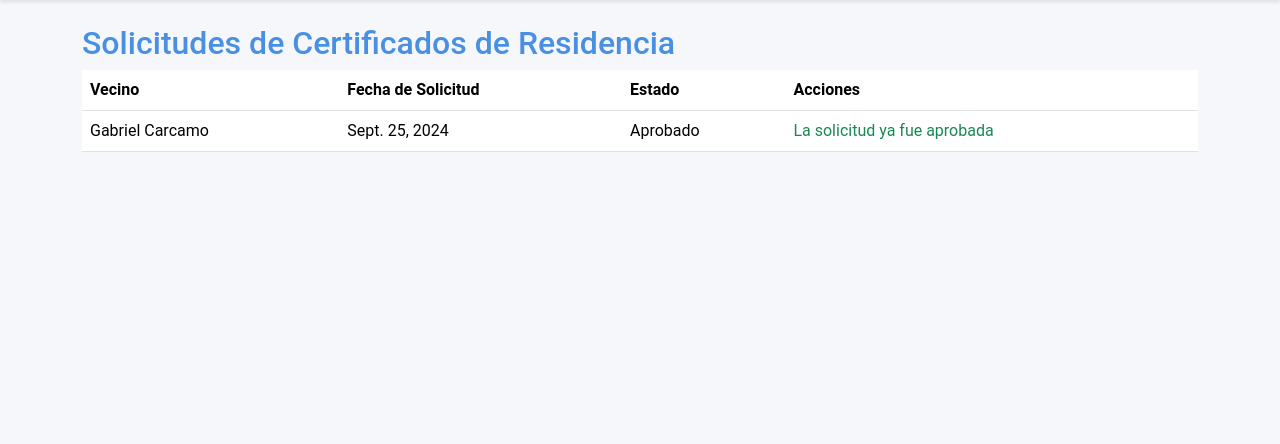
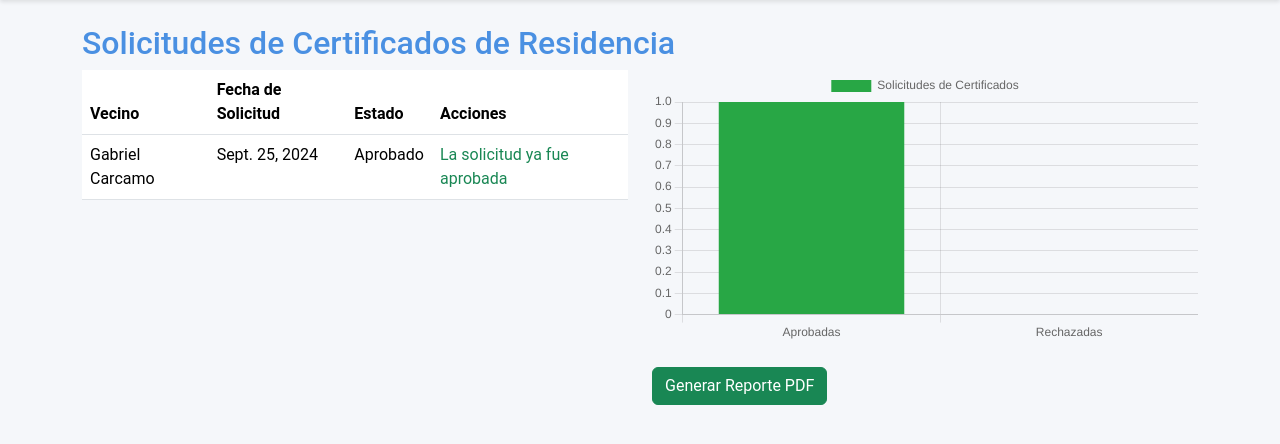
Before and after one commit to VicxNF/Junta-Vecinos, a Django app: page /gestionar/ in a window 1280 px wide. Shown: the part 56-500 px from the top of the page. Run offline with Django 5.2, Linux system fonts and the light colour scheme; a user stored in the database is signed in; data comes from the database, SQL or seed files in the repository; some libraries are stand-ins or nearby versions.

Commit message:
Grafico y reporte solicitudes

```diff
--- a/junta_vecinos/templates/junta_vecinos/gestionar_solicitudes.html
+++ b/junta_vecinos/templates/junta_vecinos/gestionar_solicitudes.html
@@ -4,6 +4,10 @@
 
 {% block content %}
 <h2>Solicitudes de Certificados de Residencia</h2>
+
+<div class="row">
+    <!-- Columna de la tabla (lista de solicitudes) -->
+    <div class="col-md-6">
         <table class="table">
             <thead>
                 <tr>
@@ -34,4 +38,39 @@
                 {% endfor %}
             </tbody>
         </table>
+    </div>
+
+    <!-- Columna del gráfico -->
+    <div class="col-md-6">
+        <!-- Contenedor para el gráfico -->
+        <canvas id="solicitudesChart" width="400" height="200"></canvas>
+
+        <!-- Botón para generar reporte PDF -->
+        <button class="btn btn-success mt-4" onclick="window.location.href='{% url 'generar_reporte_solicitudes_pdf' %}'">Generar Reporte PDF</button>
+    </div>
+</div>
+
+<!-- Script para Chart.js -->
+<script src="https://cdn.jsdelivr.net/npm/chart.js"></script>
+<script>
+    var ctx = document.getElementById('solicitudesChart').getContext('2d');
+    var solicitudesChart = new Chart(ctx, {
+        type: 'bar',
+        data: {
+            labels: ['Aprobadas', 'Rechazadas'],
+            datasets: [{
+                label: 'Solicitudes de Certificados',
+                data: [{{ aprobadas }}, {{ rechazadas }}],
+                backgroundColor: ['#28a745', '#dc3545'],
+            }]
+        },
+        options: {
+            scales: {
+                y: {
+                    beginAtZero: true
+                }
+            }
+        }
+    });
+</script>
 {% endblock %}
--- a/junta_vecinos/urls.py
+++ b/junta_vecinos/urls.py
@@ -37,6 +37,7 @@ urlpatterns = [
     path('reservas/', views.lista_reservas, name='lista_reservas'),
     path('api/get-available-slots/', views.get_available_slots, name='get_available_slots'),
     path('generar_reporte_pdf/', views.generar_reporte_pdf, name='generar_reporte_pdf'),
+    path('generar_reporte_solicitudes_pdf/', views.generar_reporte_solicitudes_pdf, name='generar_reporte_solicitudes_pdf'),
 
     # Agrega más rutas según sea necesario
 ] + static(settings.MEDIA_URL, document_root=settings.MEDIA_ROOT)
--- a/junta_vecinos/views.py
+++ b/junta_vecinos/views.py
@@ -249,7 +249,57 @@ def solicitar_certificado(request):
 @user_passes_test(is_admin)
 def gestionar_solicitudes(request):
     solicitudes = SolicitudCertificado.objects.all()
-    return render(request, 'junta_vecinos/gestionar_solicitudes.html', {'solicitudes': solicitudes})
+
+    # Contar las solicitudes aprobadas y rechazadas
+    aprobadas = solicitudes.filter(estado='Aprobado').count()
+    rechazadas = solicitudes.filter(estado='Rechazado').count()
+
+    return render(request, 'junta_vecinos/gestionar_solicitudes.html', {
+        'solicitudes': solicitudes,
+        'aprobadas': aprobadas,
+        'rechazadas': rechazadas
+    })
+
+@user_passes_test(is_admin)
+@login_required
+def generar_reporte_solicitudes_pdf(request):
+    # Crear el objeto HttpResponse con el tipo de contenido PDF
+    response = HttpResponse(content_type='application/pdf')
+    response['Content-Disposition'] = 'attachment; filename="reporte_solicitudes.pdf"'
+
+    # Crear el PDF
+    p = canvas.Canvas(response, pagesize=A4)
+    ancho, alto = A4
+
+    # Título
+    p.setFont("Helvetica-Bold", 16)
+    p.drawString(100, alto - 50, "Reporte de Solicitudes de Certificados")
+
+    # Encabezados de la tabla
+    p.setFont("Helvetica-Bold", 12)
+    p.drawString(50, alto - 100, "Vecino")
+    p.drawString(200, alto - 100, "Fecha de Solicitud")
+    p.drawString(350, alto - 100, "Estado")
+
+    # Listar las solicitudes
+    p.setFont("Helvetica", 10)
+    y = alto - 120
+    solicitudes = SolicitudCertificado.objects.all().order_by('fecha_solicitud')
+    for solicitud in solicitudes:
+        if y < 50:
+            p.showPage()  # Crear nueva página si se acaba el espacio
+            y = alto - 50
+
+        p.drawString(50, y, f"{solicitud.vecino.nombres} {solicitud.vecino.apellidos}")
+        p.drawString(200, y, solicitud.fecha_solicitud.strftime("%Y-%m-%d"))
+        p.drawString(350, y, solicitud.get_estado_display())
+        y -= 20
+
+    # Finalizar el PDF
+    p.showPage()
+    p.save()
+
+    return response
 
 @user_passes_test(is_admin)
 def ver_solicitud(request, id):
```
Lines whose indentation alone changed are shown as unchanged.
